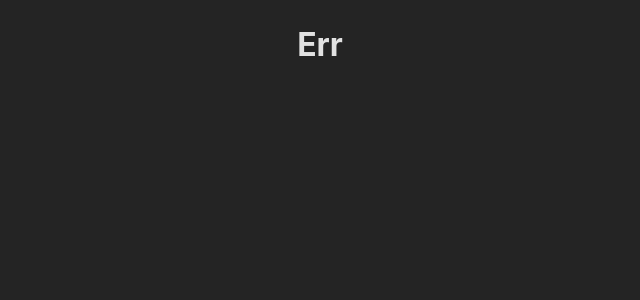
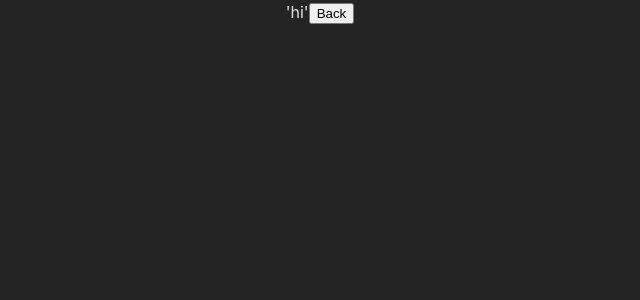
Before and after one commit to rithik849/weatherapp, a React (Vite) app: page /1 in a window 1280 px wide. Shown: the top 300 px of the page, without its empty margins (320-960 px from the left). Built offline with nearby package versions, Linux system fonts and the light colour scheme.

Commit message:
Add forecast pages for individual days

```diff
--- a/package.json
+++ b/package.json
@@ -14,6 +14,7 @@
     "react-router-dom": "^6.9.0"
   },
   "devDependencies": {
+    "@types/node": "^18.15.11",
     "@types/react": "^18.0.28",
     "@types/react-dom": "^18.0.10",
     "@vitejs/plugin-react": "^3.1.0",
--- a/src/components/App.tsx
+++ b/src/components/App.tsx
@@ -1,5 +1,7 @@
-import { Forecast } from './Forecast'
+import Forecast from './Forecast'
+import ErrorPage from "./ErrorPage"
 import {createBrowserRouter, createRoutesFromElements, Route, RouterProvider} from 'react-router-dom'
+import DayForecast from './DayForecast';
 
 
 const App : React.FC = () => {
@@ -7,8 +9,9 @@ const App : React.FC = () => {
     const router = createBrowserRouter(
         createRoutesFromElements(
             <Route>
-                <Route path="/" element = {<Forecast/>} />
-                <Route path="*" element = {<h1>Err</h1>} />
+                <Route index path="/" element = {<Forecast/>} />
+                <Route path = "/:day" element = {<DayForecast />} />
+                <Route path = "*" element = {<ErrorPage />} />
             </Route>
     ))
 
--- /dev/null
+++ b/src/components/DayForecast.tsx
@@ -0,0 +1,26 @@
+import { useNavigate, useParams } from "react-router-dom"
+
+type IDayLoader = {
+    day : string,
+
+};
+
+const DayForecast : React.FC = (props) => {
+    const navigate = useNavigate()
+    const params = useParams()
+
+    const isDay : boolean = !!params.day && ['Mon','Tue','Wed','Thu','Fri','Sat','Sun'].includes(params.day)
+
+
+
+    return <>
+    'hi'
+    <button onClick={() => navigate(-1)}>Back</button>
+    </>
+}
+
+function loader({request, params} : {request : Request, params : IDayLoader}) : Response {
+
+}
+
+export default DayForecast
--- /dev/null
+++ b/src/components/ErrorPage.tsx
@@ -0,0 +1,8 @@
+
+
+const ErrorPage : React.FC = () => {
+
+    return <h1> Error : Something went wrong! </h1>
+}
+
+export default ErrorPage
--- a/src/components/WeatherItem.tsx
+++ b/src/components/WeatherItem.tsx
@@ -2,9 +2,11 @@ import '../styles/WeatherItem.css'
 import {WeatherProps} from "../project_types/types"
 import { date_reformat } from '../utils';
 import { useEffect, useState } from 'react';
+import {useNavigate } from 'react-router-dom';
 
 const WeatherItem :React.FC<React.PropsWithChildren<WeatherProps>> = (prop) : React.ReactElement => {
     const [date,setDate]  =  useState<Date>(new Date())
+    const navigate = useNavigate()
 
     useEffect(() => {
         const date : {year : number, month : number , day : number }= {
@@ -18,7 +20,7 @@ const WeatherItem :React.FC<React.PropsWithChildren<WeatherProps>> = (prop) : Re
 
 
     return (
-            <div className = "WeatherItem" onClick={()=>console.log("Clicked!")}>
+            <div className = "WeatherItem" onClick={() => {navigate(date.toDateString().substring(0,4) ) } }>
                 <div className='Contents'>
                     <div className="Day">{date.toDateString().substring(0,4)} </div>
                     <div className="Date">{date_reformat(prop.date)}  </div>
```
Also changed, not shown: 1 other file (tests, documents, lock files or other folders).
